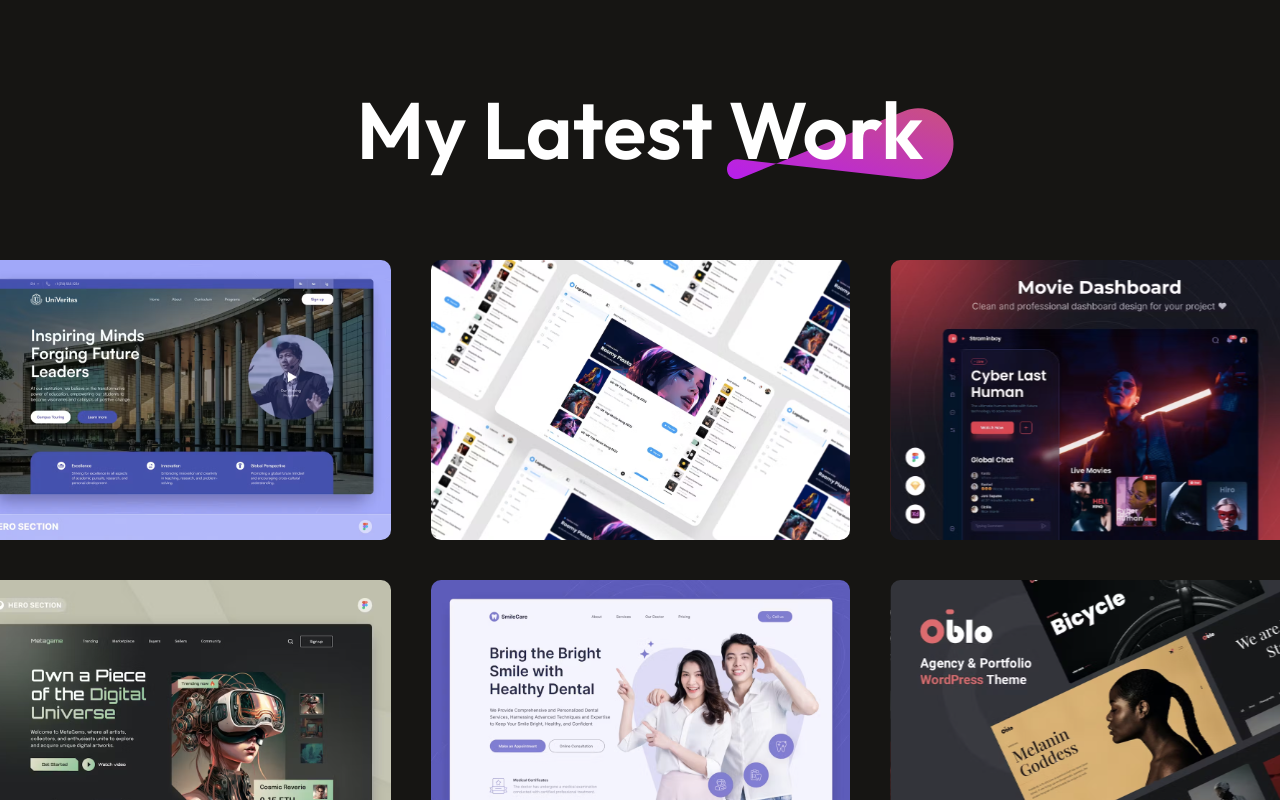
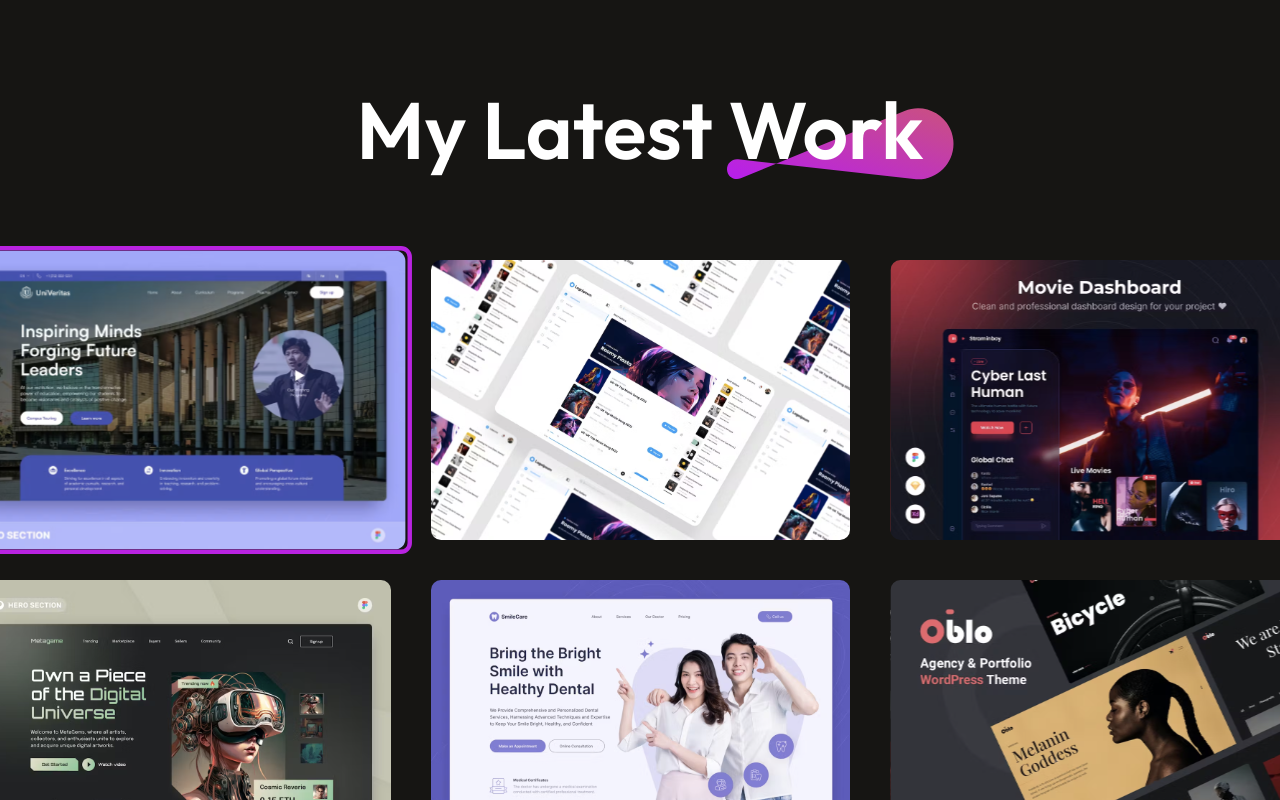
Before and after one commit to hellokristinafaye/portfolio-react, a React (Vite) app: page / in a window 1280 px wide. In both pictures the pointer is over the picture 181 px from the left and 2561 px from the top of the page. Shown: the part 2161-2961 px from the top of the page. Built offline with nearby package versions, Linux system fonts and the light colour scheme.

Commit message:
hover effect added

```diff
--- a/src/components/MyWork/MyWork.css
+++ b/src/components/MyWork/MyWork.css
@@ -33,3 +33,9 @@
     transition: .3s;
     cursor: pointer;
 }
+.mywork-container img:hover {
+    transform:scale(1.10);
+    border: 4px solid var(--purple-color);
+    border-radius: 10px;
+    transition: 0.3s;
+}
```
